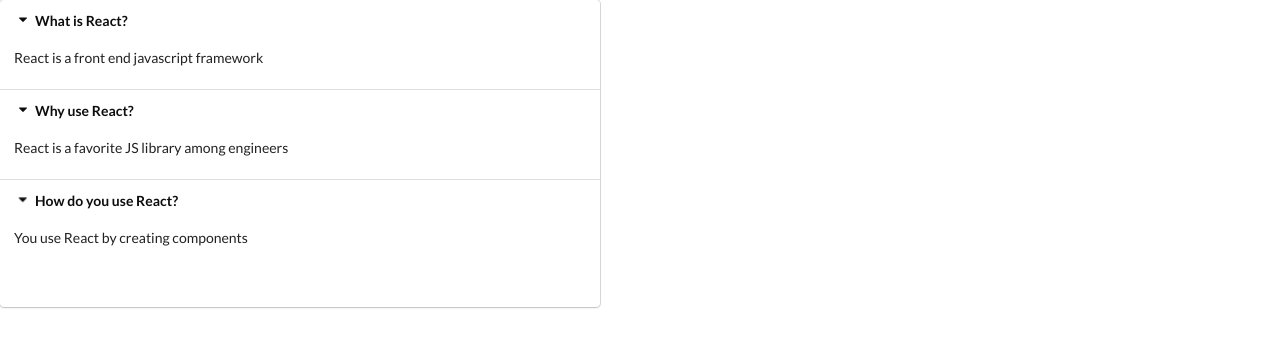
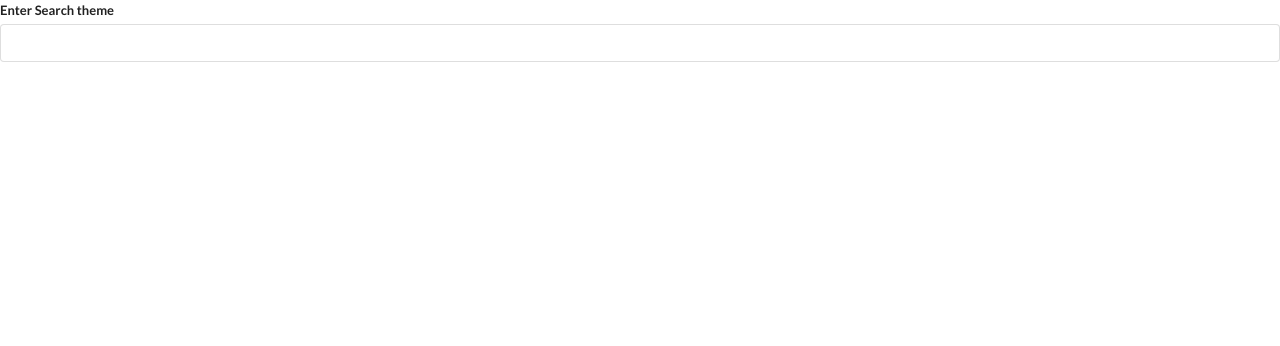
Before and after one commit to MatheusEli/widgets, a React (Create React App) app: page / in a window 1280 px wide. Shown: the top 346 px of the page. Built offline with nearby package versions, Linux system fonts and the light colour scheme.

Commit message:
wikipedia api axios

```diff
--- a/package.json
+++ b/package.json
@@ -6,6 +6,7 @@
     "@testing-library/jest-dom": "^5.16.2",
     "@testing-library/react": "^12.1.4",
     "@testing-library/user-event": "^13.5.0",
+    "axios": "^0.26.1",
     "react": "^17.0.2",
     "react-dom": "^17.0.2",
     "react-scripts": "5.0.0",
--- a/src/App.js
+++ b/src/App.js
@@ -1,5 +1,6 @@
 import React from "react";
 import Accordion from "./components/Accordion";
+import Search from "./components/Search";
 
 const items = [
     {
@@ -18,7 +19,7 @@
 export default () => {
     return (
         <div>
-            <Accordion items={items}/>
+            <Search />
         </div>
     );
 }
--- /dev/null
+++ b/src/apis/wikipedia.js
@@ -0,0 +1,10 @@
+import axios from "axios";
+
+export default axios.create({
+    baseURL: 'https://en.wikipedia.org/w/api.php',
+    params: {
+        action: 'query',
+        list: 'search',
+        format: 'json'
+    }
+});
--- a/src/components/Accordion.js
+++ b/src/components/Accordion.js
@@ -8,15 +8,18 @@
         setActiveIndex(index);
     }
     const renderedItems = items.map((item, index) => {
+
+        const active = index === activeIndex ? 'active' : '';
+
         return (
             <React.Fragment key={index}>
                 <div
-                    className="title active"
+                    className={`title ${active}`}
                     onClick={() => onTitleClick(index)}>
                     <i className="dropdown icon"></i>
                     {item.title}
                 </div>
-                <div className="content active">
+                <div className={`content ${active}`}>
                     <p>{item.content}</p>
                 </div>
             </React.Fragment>
@@ -26,7 +29,6 @@
     return (
         <div className="ui styled accordion">
             {renderedItems}
-            <h1>{activeIndex}</h1>
         </div>
     );
 }
--- /dev/null
+++ b/src/components/Search.js
@@ -0,0 +1,28 @@
+import { useState, useEffect } from "react";
+import React from "react";
+import wikipedia from "../apis/wikipedia";
+
+const Search = () => {
+    const [term, setTerm] = useState('');
+
+    useEffect(() => {
+
+    });
+
+    const onSearchTyped = (event) => {
+        setTerm(event.target.value);
+    }
+
+    return (
+        <div>
+            <div className="ui form">
+                <div className="field">
+                    <label>Enter Search theme</label>
+                    <input value={term} onChange={onSearchTyped} className="input"></input>
+                </div>
+            </div>
+        </div>
+    );
+}
+
+export default Search;
```
Also changed, not shown: 1 other file (tests, documents, lock files or other folders).
